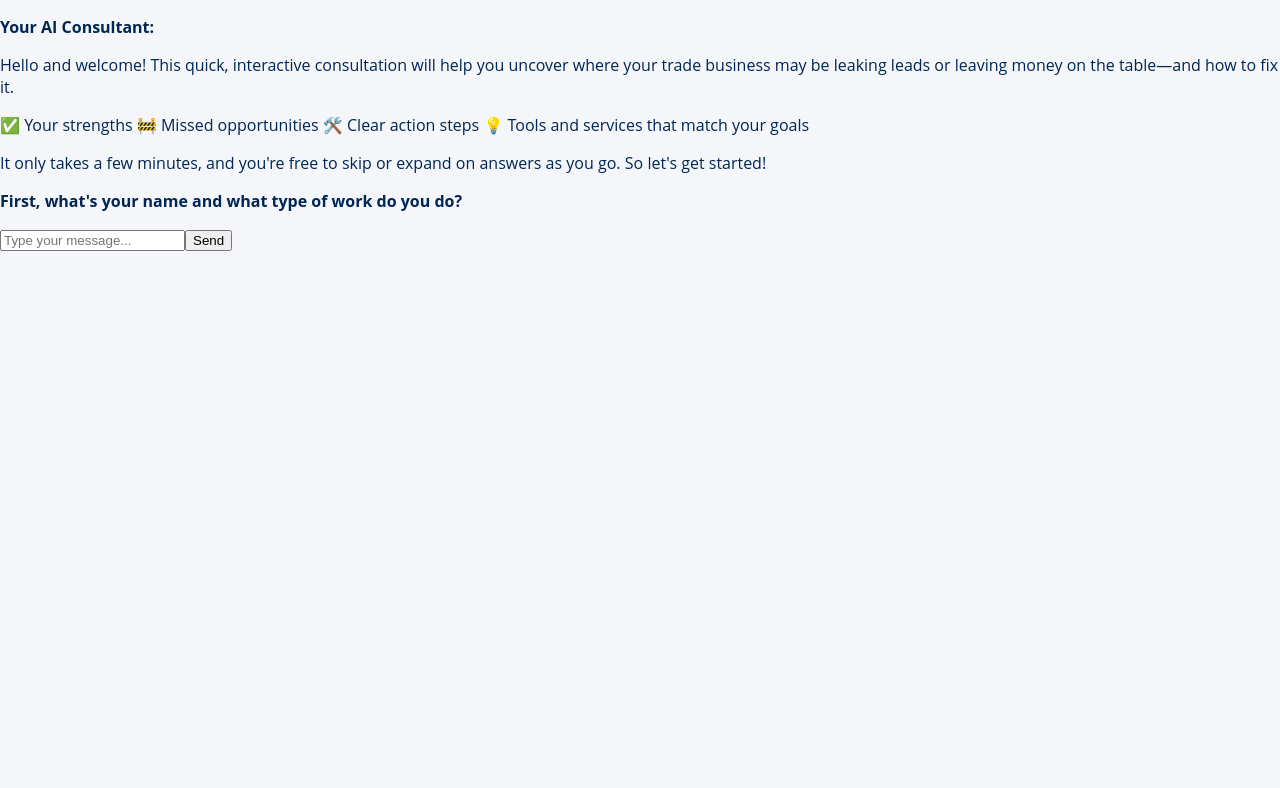
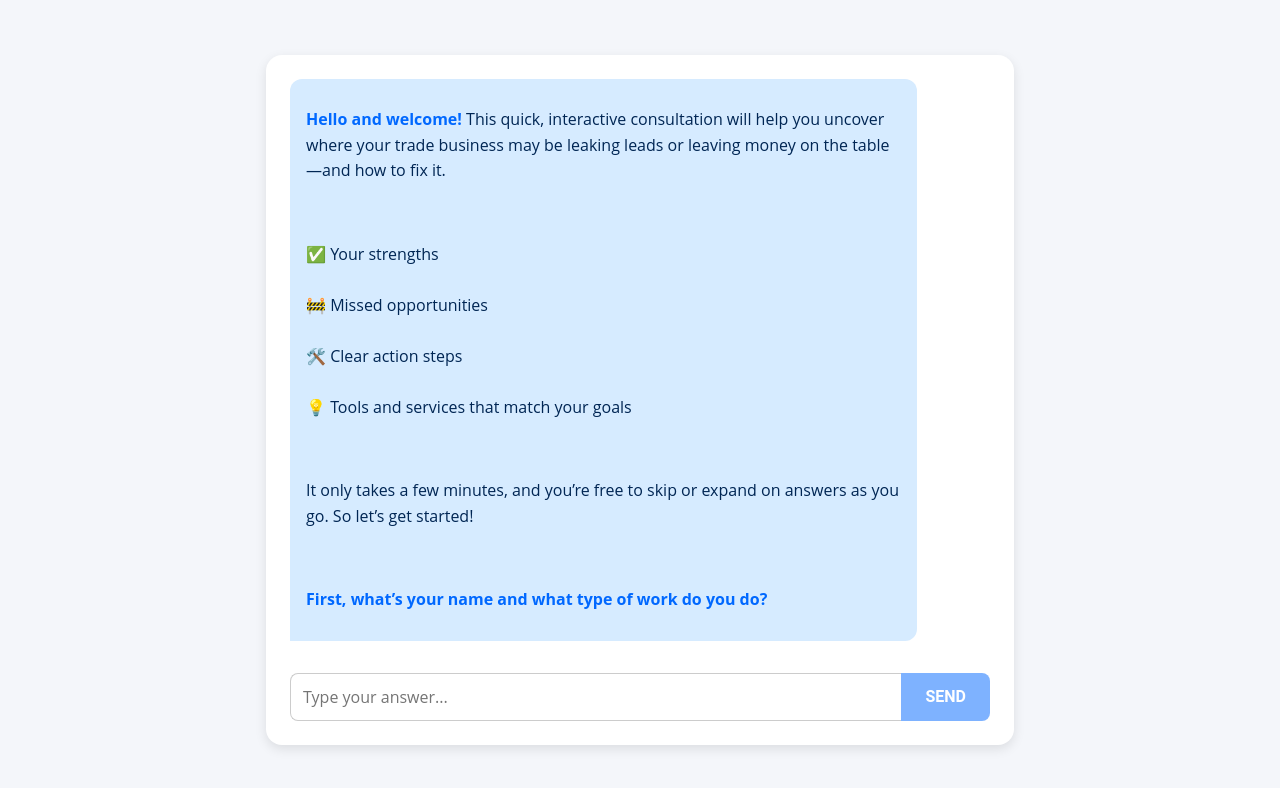
Before and after one commit to clickprimer/contractor-growth-map, a Next.js app: page / in a window 1280 px wide. Shown: the top 788 px of the page. Built offline with nearby package versions, Linux system fonts and the light colour scheme.

Commit message:
Update index.js

```diff
--- a/pages/index.js
+++ b/pages/index.js
@@ -6,65 +6,78 @@ export default function Home() {
   const [messages, setMessages] = useState([
     {
       role: 'assistant',
-      content: `Hello and welcome! This quick, interactive consultation will help you uncover where your trade business may be leaking leads or leaving money on the table—and how to fix it.\n\n✅ Your strengths\n🚧 Missed opportunities\n🛠️ Clear action steps\n💡 Tools and services that match your goals\n\nIt only takes a few minutes, and you're free to skip or expand on answers as you go. So let's get started!\n\n**First, what's your name and what type of work do you do?**`,
-    },
+      content: `**Hello and welcome!** This quick, interactive consultation will help you uncover where your trade business may be leaking leads or leaving money on the table—and how to fix it.
+
+✅ Your strengths
+🚧 Missed opportunities
+🛠️ Clear action steps
+💡 Tools and services that match your goals
+
+It only takes a few minutes, and you’re free to skip or expand on answers as you go. So let’s get started!
+
+**First, what’s your name and what type of work do you do?**`
+    }
   ]);
-
   const [input, setInput] = useState('');
-  const messagesEndRef = useRef(null);
-
-  const scrollToBottom = () => {
-    messagesEndRef.current?.scrollIntoView({ behavior: 'smooth' });
-  };
+  const chatEndRef = useRef(null);
 
   useEffect(() => {
-    scrollToBottom();
+    chatEndRef.current?.scrollIntoView({ behavior: 'smooth' });
   }, [messages]);
 
-  const handleSend = async () => {
+  const handleSubmit = async (e) => {
+    e.preventDefault();
     if (!input.trim()) return;
 
-    const userMessage = { role: 'user', content: input };
-    const updatedMessages = [...messages, userMessage];
-    setMessages(updatedMessages);
+    const newUserMessage = { role: 'user', content: input.trim() };
+    setMessages((prev) => [...prev, newUserMessage]);
     setInput('');
 
-    const res = await fetch('/api/ask', {
+    try {
+      const res = await fetch('/api/generate', {
         method: 'POST',
         headers: { 'Content-Type': 'application/json' },
-      body: JSON.stringify({ messages: updatedMessages }),
+        body: JSON.stringify({ messages: [...messages, newUserMessage] })
       });
 
       const data = await res.json();
-    setMessages([...updatedMessages, { role: 'assistant', content: data.result }]);
-  };
-
-  const handleKeyPress = (e) => {
-    if (e.key === 'Enter') handleSend();
+      if (data.result) {
+        setMessages((prev) => [...prev, { role: 'assistant', content: data.result }]);
+      }
+    } catch (error) {
+      console.error('Error:', error);
+    }
   };
 
   return (
-    <div className="chat-container">
-      <div className="chat-window">
-        {messages.map((msg, index) => (
+    <div className="container">
+      <div className="chat-box">
+        {messages.map((msg, idx) => (
           <div
-            key={index}
-            className={`chat-bubble ${msg.role === 'user' ? 'user' : 'assistant'}`}
+            key={idx}
+            className={`chat-message ${msg.role === 'user' ? 'user' : 'ai'}`}
           >
-            <ReactMarkdown>{msg.role === 'assistant' ? `**Your AI Consultant:**\n\n${msg.content}` : msg.content}</ReactMarkdown>
+            <ReactMarkdown>{msg.content}</ReactMarkdown>
           </div>
         ))}
-        <div ref={messagesEndRef} />
-      </div>
-      <div className="input-area">
+
+        <div ref={chatEndRef} />
+
+        <form onSubmit={handleSubmit} className="chat-input">
           <input
             type="text"
-          placeholder="Type your message..."
+            placeholder="Type your answer..."
             value={input}
             onChange={(e) => setInput(e.target.value)}
-          onKeyPress={handleKeyPress}
           />
-        <button onClick={handleSend}>Send</button>
+          <button
+            type="submit"
+            className="chat-send-button"
+            disabled={!input.trim()}
+          >
+            SEND
+          </button>
+        </form>
       </div>
     </div>
   );
```
Lines whose indentation alone changed are shown as unchanged.
